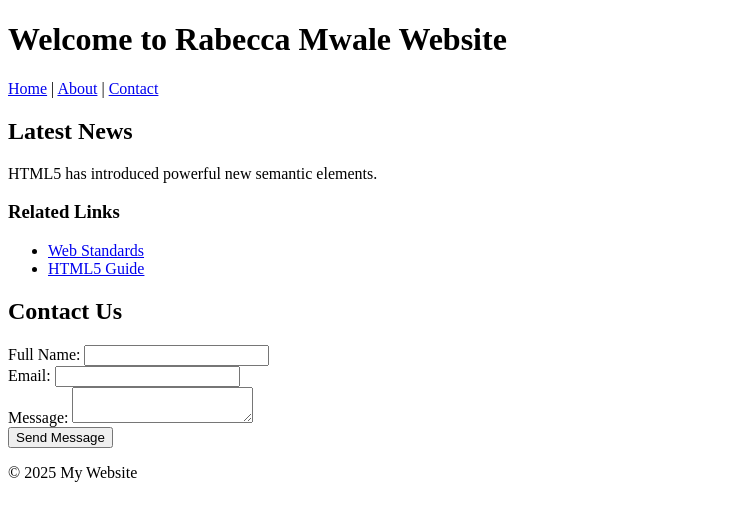
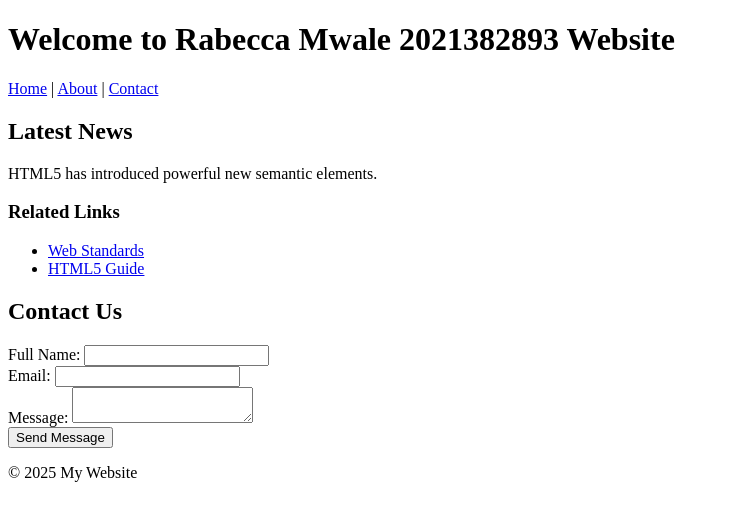
Before and after one commit to LightM03/Lab2-html, a plain HTML site: page index.html in a window 1280 px wide. Shown: the whole page, without its empty margins (0-730 px from the left). Drawn offline with Linux system fonts and the light colour scheme.

Commit message:
Added my name and computer number

```diff
--- a/index.html
+++ b/index.html
@@ -7,7 +7,7 @@
 </head>
 <body>
     <header>
-        <h1>Welcome to Rabecca Mwale Website</h1>
+        <h1>Welcome to Rabecca Mwale 2021382893 Website</h1>
         <nav>
             <a href="#">Home</a> |
             <a href="#">About</a> |
```
